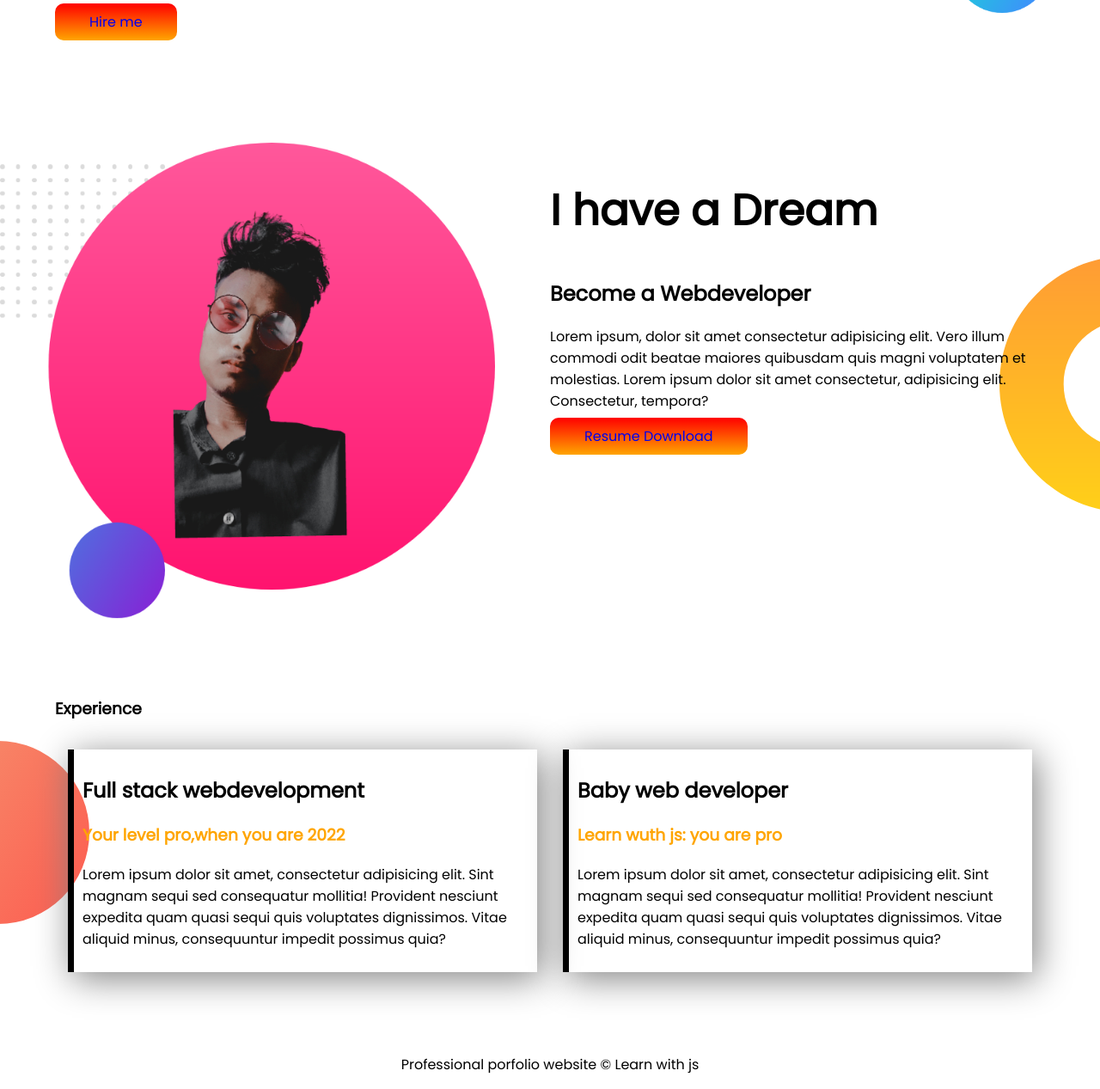
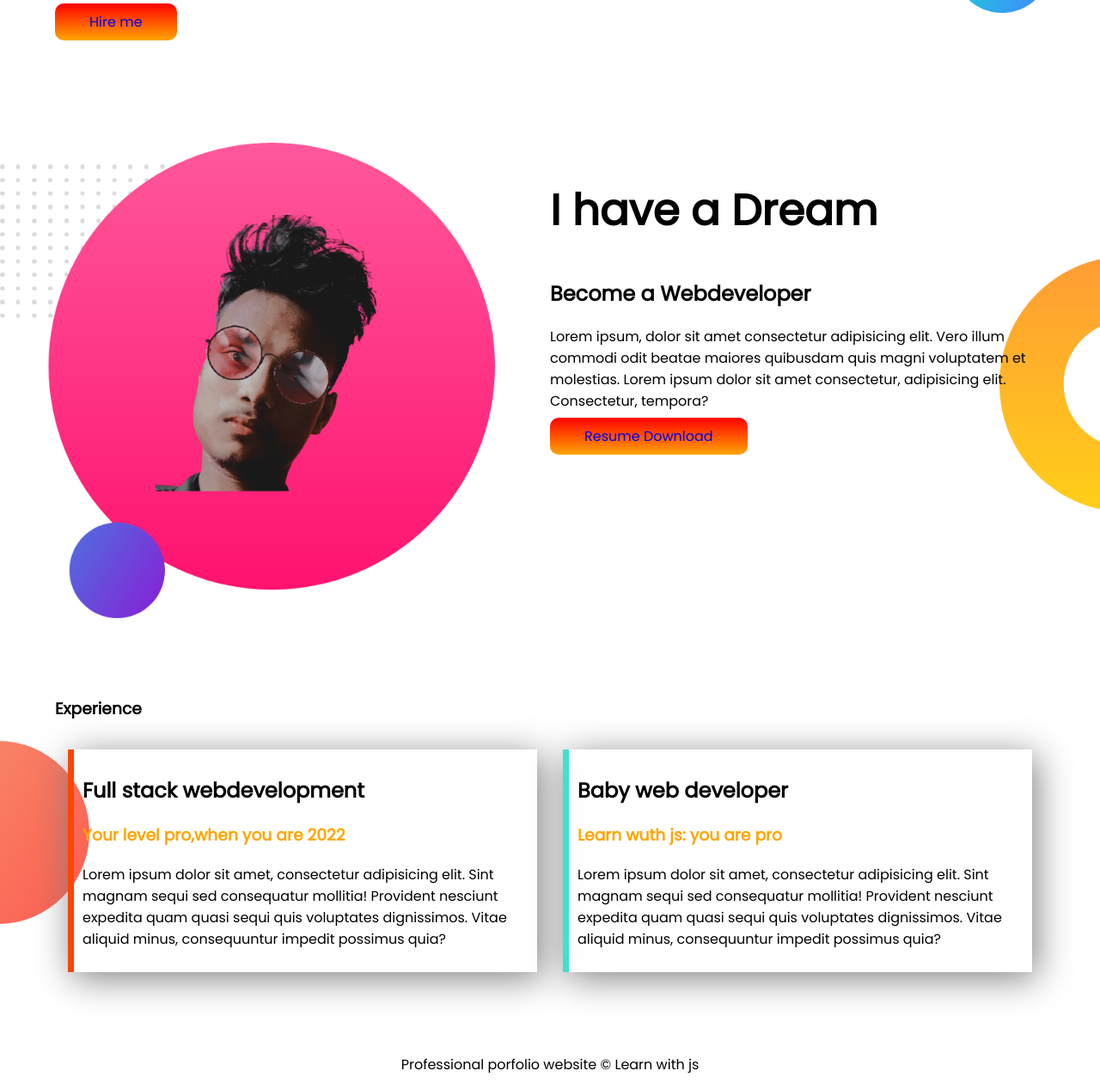
Before and after one commit to Arifur1638/professional-portfolio, a plain HTML site: page index.html in a window 1280 px wide. Shown: the part 557-1824 px from the top of the page at 86% size. Drawn offline with Linux system fonts and the light colour scheme.

Commit message:
some change

```diff
--- a/index.html
+++ b/index.html
@@ -27,7 +27,7 @@
 
 <section id="Dream">
 <div class="dreampart">
-<img src="images/my-bg2.png" alt="Dream Background">
+<img src="images/new2.png" alt="Dream Background">
 </div>
 <div class="dreampart">
     <h1>I have a Dream</h1>
--- a/style.css
+++ b/style.css
@@ -63,14 +63,14 @@ h1{
     margin: 15px;
 }
 #fullstack{
-    border-left: 7px solid;
+    border-left: 7px solid orangered;
     background-image: linear-gradient(180deg, red tomato);
     height: 80%;
  border-image-slice:1 ;
  padding: 10px;
 }
 #baby{
-    border-left: 7px solid;
+    border-left: 7px solid turquoise;
     background-image: linear-gradient(180deg,blue tomato);
     height: 80%;
  border-image-slice: 1;
```
Also changed, not shown: images/my-bg.png (deleted), images/new2.png (added), my-bg2.png (added), showoff/adnan.png (added).
